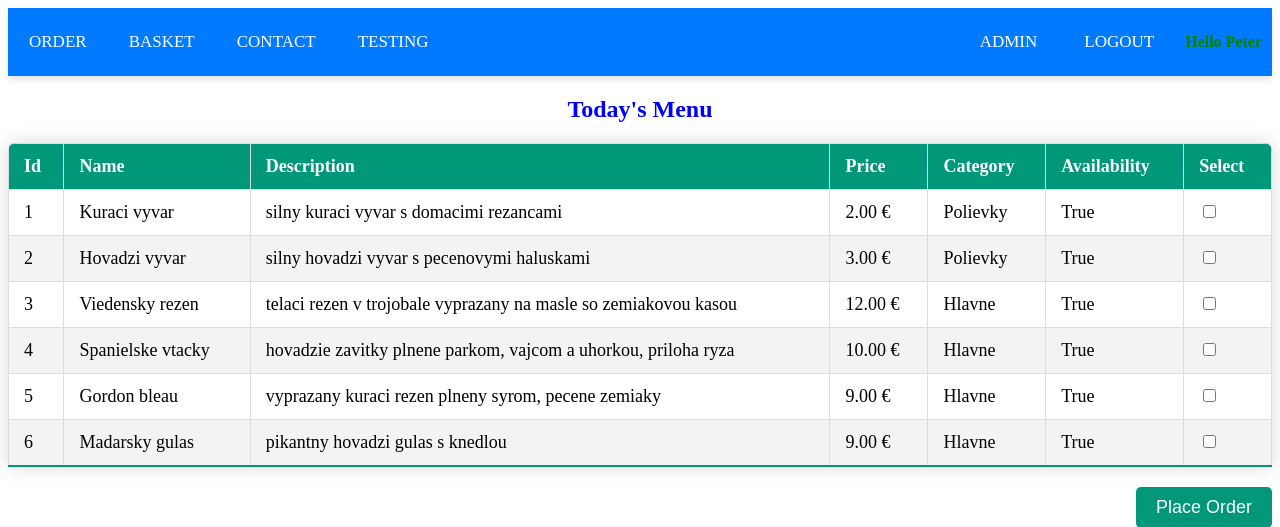
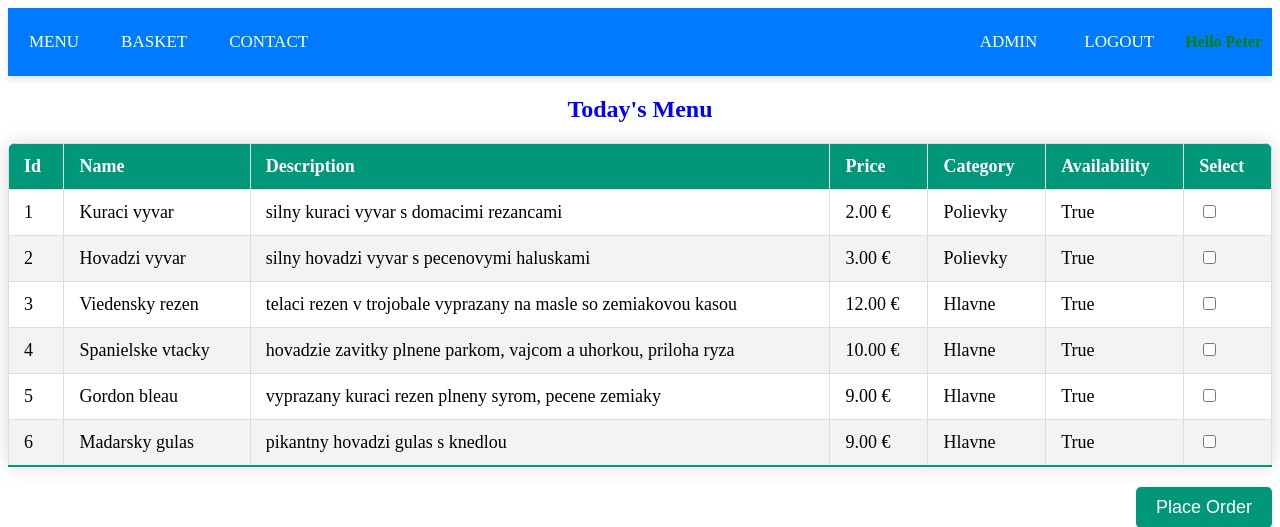
Before and after one commit to m-sharif-azad/BPI-Canteen, a Django app: page /order/ in a window 1280 px wide. Shown: the top 527 px of the page. Run offline with Django 5.2, Linux system fonts and the light colour scheme; a user stored in the database is signed in; data comes from the database, SQL or seed files in the repository; parts of the project's set-up code (start-up, migrations or seed data) failed here and were passed over.

Commit message:
testing tab removed and 'order' tab renamed to 'menu' on top_nav.html

```diff
--- a/The_Canteen/canteen/templates/top_nav.html
+++ b/The_Canteen/canteen/templates/top_nav.html
@@ -58,10 +58,9 @@
 <body>
 
   <div class="topnav">
-    <a href="/order">ORDER</a>
+    <a href="/order">MENU</a>
     <a href="/basket">BASKET</a>
     <a href="/contact">CONTACT</a>
-    <a href="/testing">TESTING</a>
 
     <!-- Right-side Links -->
     <div class="right-links">
```
